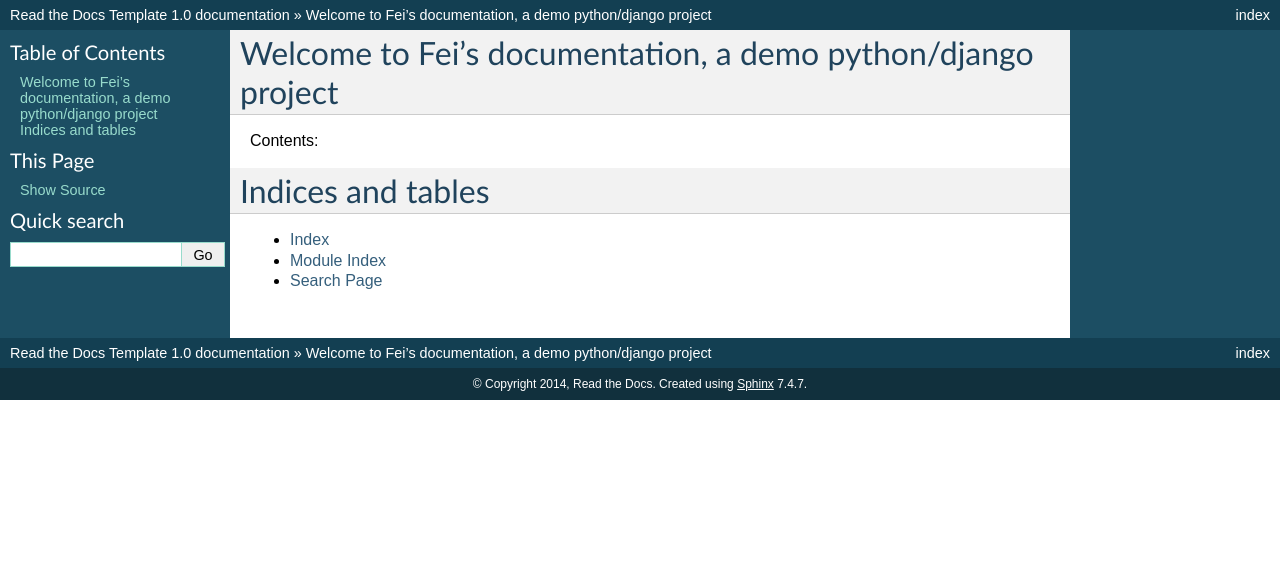
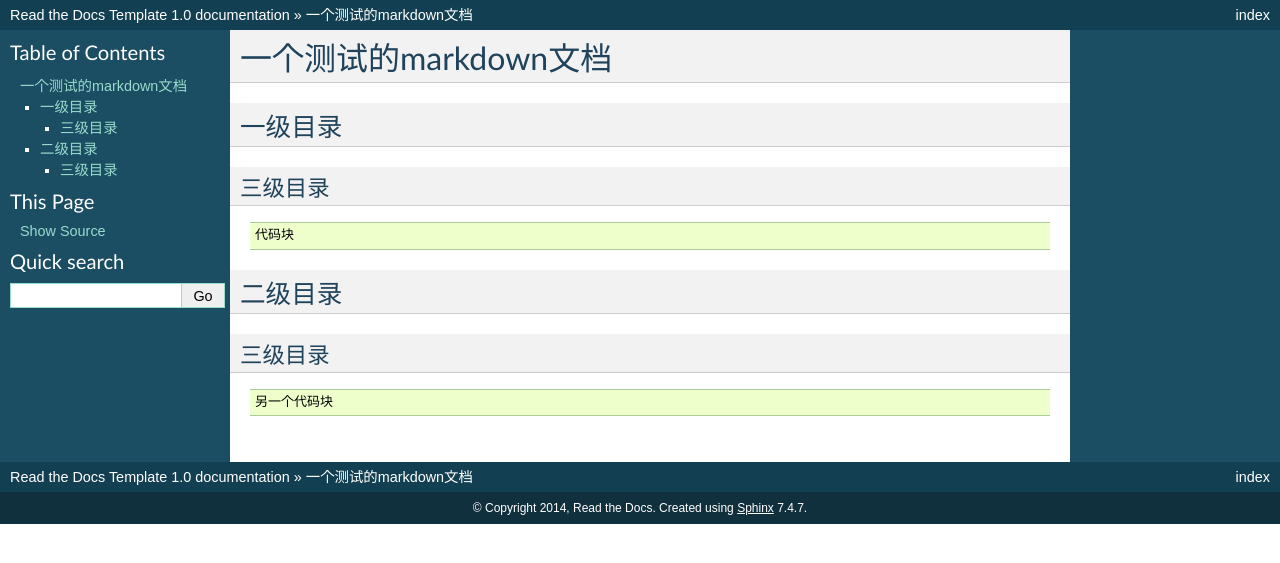
Before and after one commit to colingong/fei, a Sphinx documentation site: the page built from docs/index.md, in a window 1280 px wide. Shown: the top 563 px of the page. Built offline with Sphinx 7.4.7, drawn with Linux system fonts in a browser that asks for light colours.

Commit message:
support markdown: create a index.md, add md support on conf.py

````diff
--- a/docs/conf.py
+++ b/docs/conf.py
@@ -14,6 +14,15 @@
 
 import sys
 import os
+
+# for markdown support
+from recommonmark.parser import CommonMarkParser
+
+source_parsers = {
+    '.md': CommonMarkParser,
+}
+
+source_suffix = ['.rst', '.md']
 
 # If extensions (or modules to document with autodoc) are in another directory,
 # add these directories to sys.path here. If the directory is relative to the
--- /dev/null
+++ b/docs/index.md
@@ -0,0 +1,13 @@
+# 一个测试的markdown文档
+
+## 一级目录
+### 三级目录
+```
+代码块
+```
+
+## 二级目录
+### 三级目录
+```
+另一个代码块
+```
````
